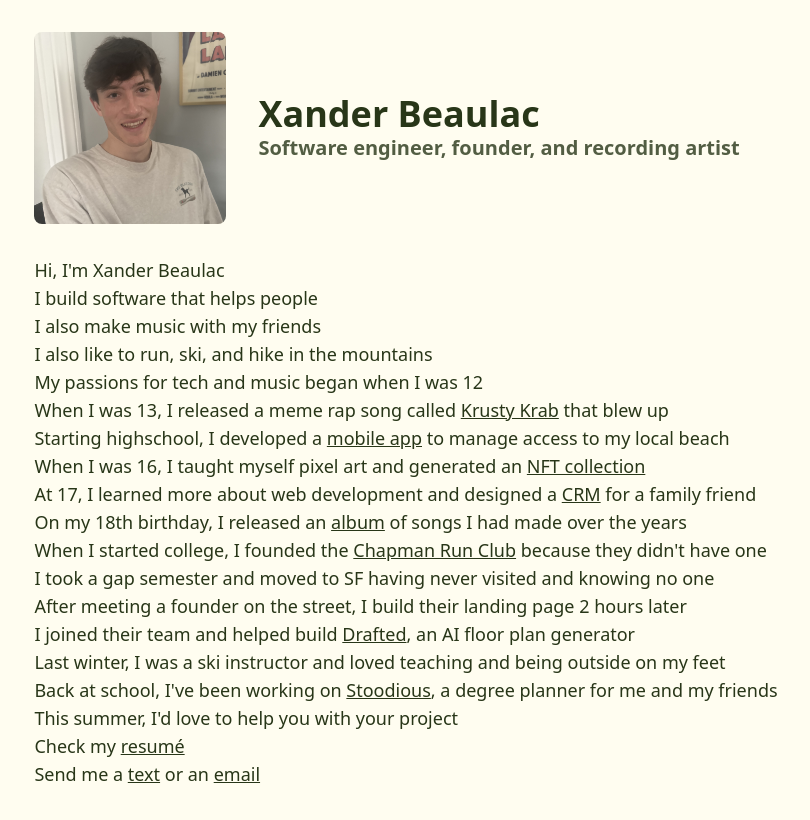
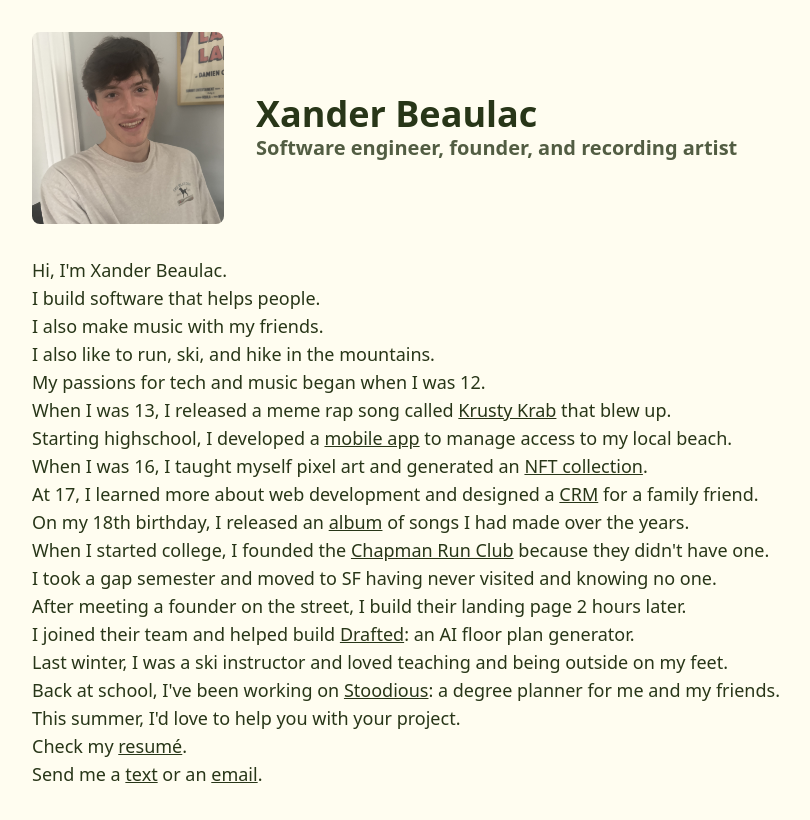
Before and after one commit to xbeaulac/xander-beaulac, a Next.js app: page / in a window 1280 px wide. Shown: the whole page, without its empty margins (234-1044 px from the left). Built offline with nearby package versions, Linux system fonts and the light colour scheme.

Commit message:
fixed build errors

```diff
--- a/app/page.tsx
+++ b/app/page.tsx
@@ -5,8 +5,6 @@ export default function Home() {
     <div className="min-h-screen cornsilk p-8 flex items-center justify-center">
       <div className="max-w-3xl text-lg font-medium text-black-forest">
         <div className="flex items-center gap-8 mb-8">
-          {/* <div className="flex justify-center items-center w-56 h-56 bg-sunlit-clay rounded-2xl">
-            <div className="flex justify-center items-center w-52 h-52 bg-copperwood rounded-xl"> */}
           <Image
             src="/me2.jpg"
             alt="Xander Beaulac"
@@ -14,8 +12,6 @@ export default function Home() {
             height={4032}
             className="rounded-lg w-48 h-48 object-cover"
           />
-          {/* </div>
-          </div> */}
           <div>
             <div className="font-bold text-4xl">Xander Beaulac</div>
             <div className="text-xl font-semibold opacity-80">
@@ -23,15 +19,15 @@ export default function Home() {
             </div>
           </div>
         </div>
-        Hi, I'm Xander Beaulac
+        Hi, I&apos;m Xander Beaulac.
         <br />
-        I build software that helps people
+        I build software that helps people.
         <br />
-        I also make music with my friends
+        I also make music with my friends.
         <br />
-        I also like to run, ski, and hike in the mountains
+        I also like to run, ski, and hike in the mountains.
         <br />
-        My passions for tech and music began when I was 12
+        My passions for tech and music began when I was 12.
         <br />
         When I was 13, I released a meme rap song called{" "}
         <a
@@ -42,7 +38,7 @@ export default function Home() {
         >
           Krusty Krab
         </a>{" "}
-        that blew up
+        that blew up.
         <br />
         Starting highschool, I developed a{" "}
         <a
@@ -53,7 +49,7 @@ export default function Home() {
         >
           mobile app
         </a>{" "}
-        to manage access to my local beach
+        to manage access to my local beach.
         <br />
         When I was 16, I taught myself pixel art and generated an{" "}
         <a
@@ -64,6 +60,7 @@ export default function Home() {
         >
           NFT collection
         </a>
+        .
         <br />
         At 17, I learned more about web development and designed a{" "}
         <a
@@ -74,7 +71,7 @@ export default function Home() {
         >
           CRM
         </a>{" "}
-        for a family friend
+        for a family friend.
         <br />
         On my 18th birthday, I released an{" "}
         <a
@@ -85,7 +82,7 @@ export default function Home() {
         >
           album
         </a>{" "}
-        of songs I had made over the years
+        of songs I had made over the years.
         <br />
         When I started college, I founded the{" "}
         <a
@@ -96,13 +93,13 @@ export default function Home() {
         >
           Chapman Run Club
         </a>{" "}
-        because they didn't have one
+        because they didn&apos;t have one.
         <br />
         I took a gap semester and moved to SF having never visited and knowing
-        no one
+        no one.
         <br />
         After meeting a founder on the street, I build their landing page 2
-        hours later
+        hours later.
         <br />I joined their team and helped build{" "}
         <a
           href="https://drafted.ai"
@@ -112,12 +109,12 @@ export default function Home() {
         >
           Drafted
         </a>
-        , an AI floor plan generator
+        : an AI floor plan generator.
         <br />
         Last winter, I was a ski instructor and loved teaching and being outside
-        on my feet
+        on my feet.
         <br />
-        Back at school, I've been working on{" "}
+        Back at school, I&apos;ve been working on{" "}
         <a
           href="https://stoodious.io"
           target="_blank"
@@ -126,9 +123,9 @@ export default function Home() {
         >
           Stoodious
         </a>
-        , a degree planner for me and my friends
+        : a degree planner for me and my friends.
         <br />
-        This summer, I'd love to help you with your project
+        This summer, I&apos;d love to help you with your project.
         <br />
         Check my{" "}
         <a
@@ -139,6 +136,7 @@ export default function Home() {
         >
           resumé
         </a>
+        .
         <br />
         Send me a{" "}
         <a
@@ -154,6 +152,7 @@ export default function Home() {
         >
           email
         </a>
+        .
       </div>
     </div>
   );
--- a/package.json
+++ b/package.json
@@ -25,5 +25,5 @@
     "tailwindcss": "^4",
     "typescript": "^5"
   },
-  "packageManager": "pnpm@10.13.1+sha512.37ebf1a5c7a30d5fabe0c5df44ee8da4c965ca0c5af3dbab28c3a1681b70a256218d05c81c9c0dcf767ef6b8551eb5b960042b9ed4300c59242336377e01cfad"
+  "packageManager": "pnpm@10.33.0+sha512.10568bb4a6afb58c9eb3630da90cc9516417abebd3fabbe6739f0ae795728da1491e9db5a544c76ad8eb7570f5c4bb3d6c637b2cb41bfdcdb47fa823c8649319"
 }
```
Also changed, not shown: 1 other file (tests, documents, lock files or other folders).
